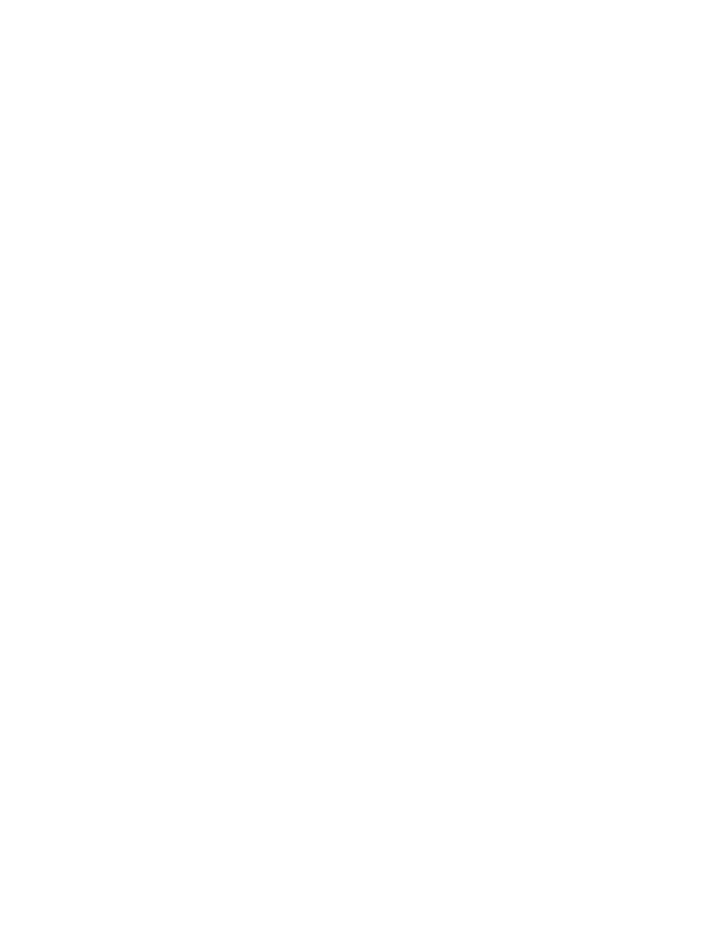
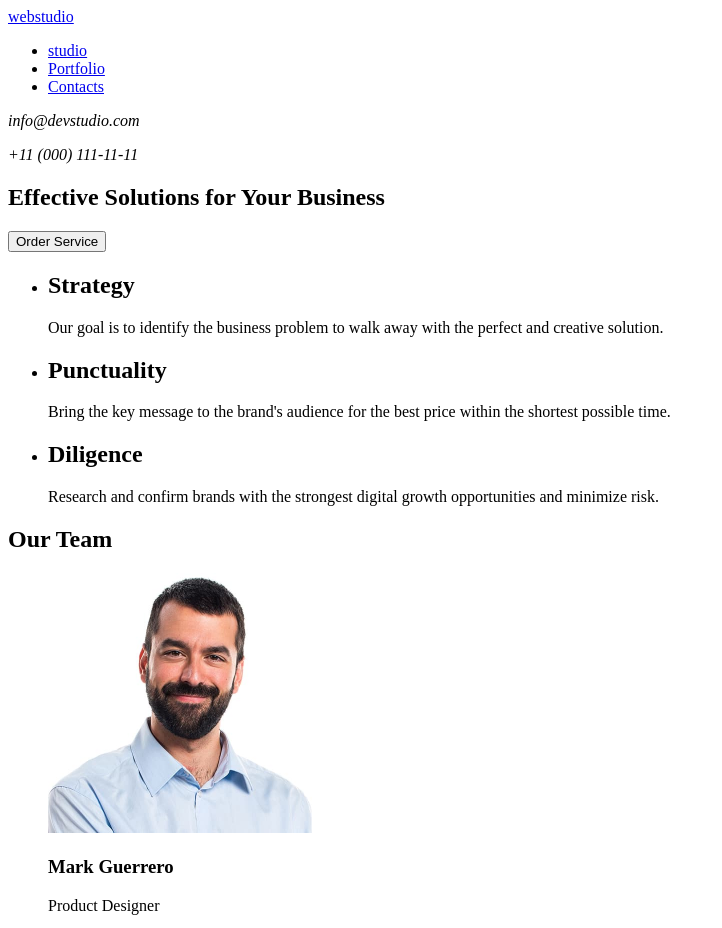
Before and after one commit to VladuslavFlorko1/goit-markup-hw-01, a plain HTML site: page index.html in a window 1280 px wide. Shown: the top 928 px of the page, without its empty margins (0-722 px from the left). Before the commit the page ends 800 px from the top, so only its background shows below. Drawn offline with Linux system fonts and the light colour scheme.

Commit message:
create index.html

```diff
--- a/index.html
+++ b/index.html
@@ -1,11 +1,86 @@
 <!DOCTYPE html>
 <html lang="en">
-<head>
-    <meta charset="UTF-8">
-    <meta name="viewport" content="width=device-width, initial-scale=1.0">
+  <head>
+    <meta charset="UTF-8" />
+    <meta name="viewport" content="width=device-width, initial-scale=1.0" />
     <title>Document</title>
-</head>
-<body>
+  </head>
+  <body>
+    <heder id="top">
+      <a href="#">webstudio</a>
+      <ul>
+        <nav>
+        <li><a href="#">studio</a></li>
+        <li><a href="#">Portfolio</a></li>
+        <li><a href="#">Contacts</a></li>
+        </nav>
+      </ul>
+      <address>
+      <p>info@devstudio.com</p>
+      <p>+11 (000) 111-11-11</p>
+      </address>
+    </heder>
+    <main>
+      <section id="bord">
+        <h1>Effective Solutions for Your Business</h1>
+        <button type="button">Order Service</button>
+      </section>
+      <section id="feature">
+        <ul>
+          <li>
+            <h2>Strategy</h2>
+            <p>
+              Our goal is to identify the business problem to walk away with the
+              perfect and creative solution.
+            </p>
+          </li>
+          <li>
+            <h2>Punctuality</h2>
+            <p>
+              Bring the key message to the brand's audience for the best price
+              within the shortest possible time.
+            </p>
+          </li>
+          <li>
+            <h2>Diligence</h2>
+            <p>
+              Research and confirm brands with the strongest digital growth
+              opportunities and minimize risk.
+            </p>
+          </li>
+        </ul>
+      </section>
+      <section id="team">
+        <h2>Our Team</h2>
+        <ul>
+            <img src="images/img 1.jpg" alt="Product Designer" width="264" height="260"> </img>
+                <h3>Mark Guerrero</h3>
+                <p>Product Designer</p>
 
-</body>
+        </ul>
+        <ul>
+            <img src="images/img 2.jpg" alt="Frontend Developer" width="264" height="260"> </img>
+                <h3>Tom Ford</h3>
+                <p>Frontend Developer</p>
+
+        </ul>
+        <ul>
+            <img src="images/img 3.jpg" alt="Marketing" width="264" height="260"> </img>
+                <h3>Camila Garcia</h3>
+                <p>Marketing</p>
+
+        </ul>
+        <ul>
+            <img src="images/img 4.jpg" alt="UI Designer" width="264" height="260"> </img>
+                <h3>Daniel Wilson</h3>
+                <p>UI Designer</p>
+
+        </ul>
+      </section>
+    </main>
+    <footer id="bottom">
+        <a href="#">webstudio</a>
+        <p>Increase the flow of customers and sales for your business with digital marketing & growth solutions.</p>
+    </footer>
+  </body>
 </html>
```
Also changed, not shown: images/img 1.jpg (added), images/img 2.jpg (added), images/img 3.jpg (added), images/img 4.jpg (added).
